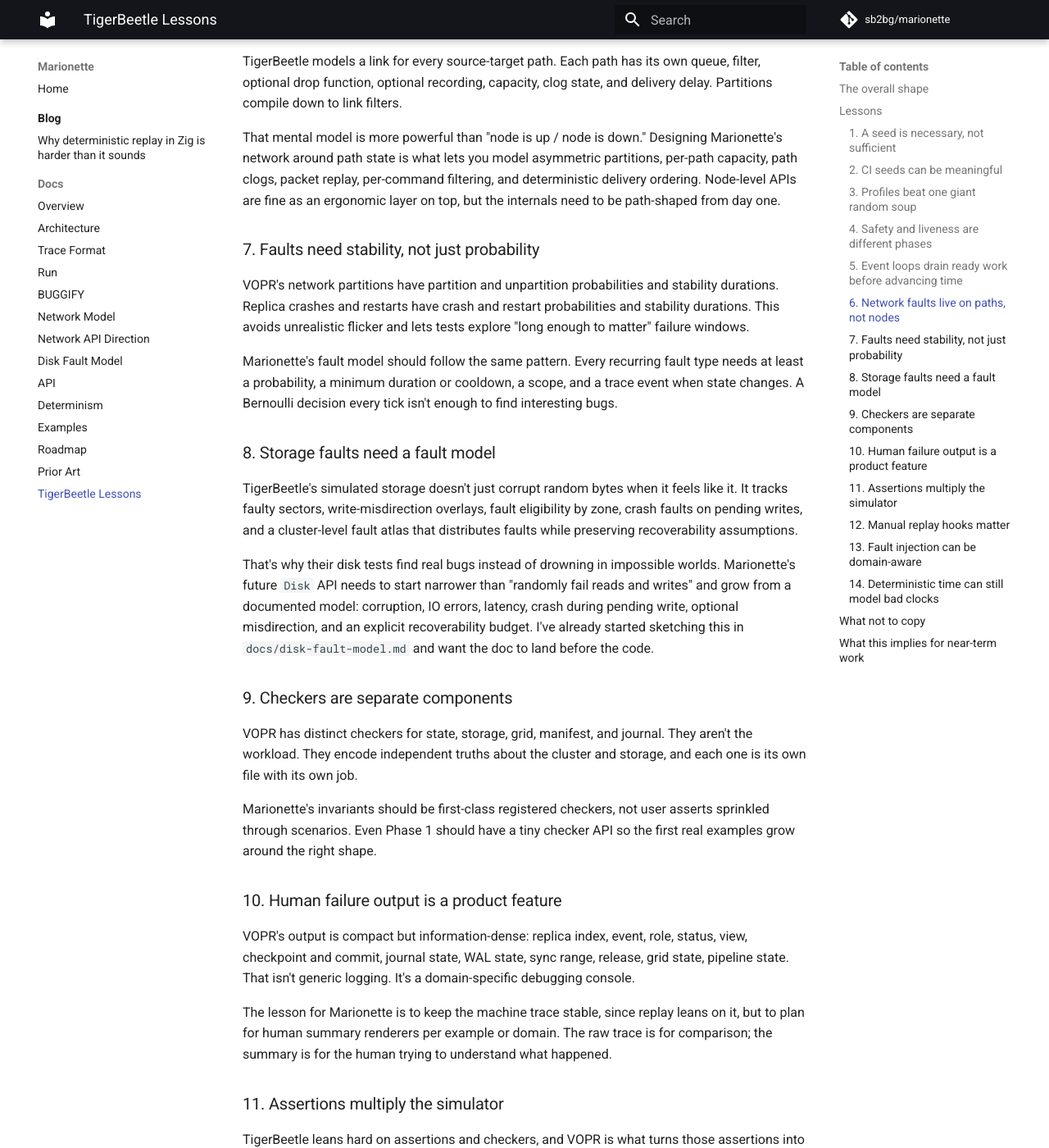
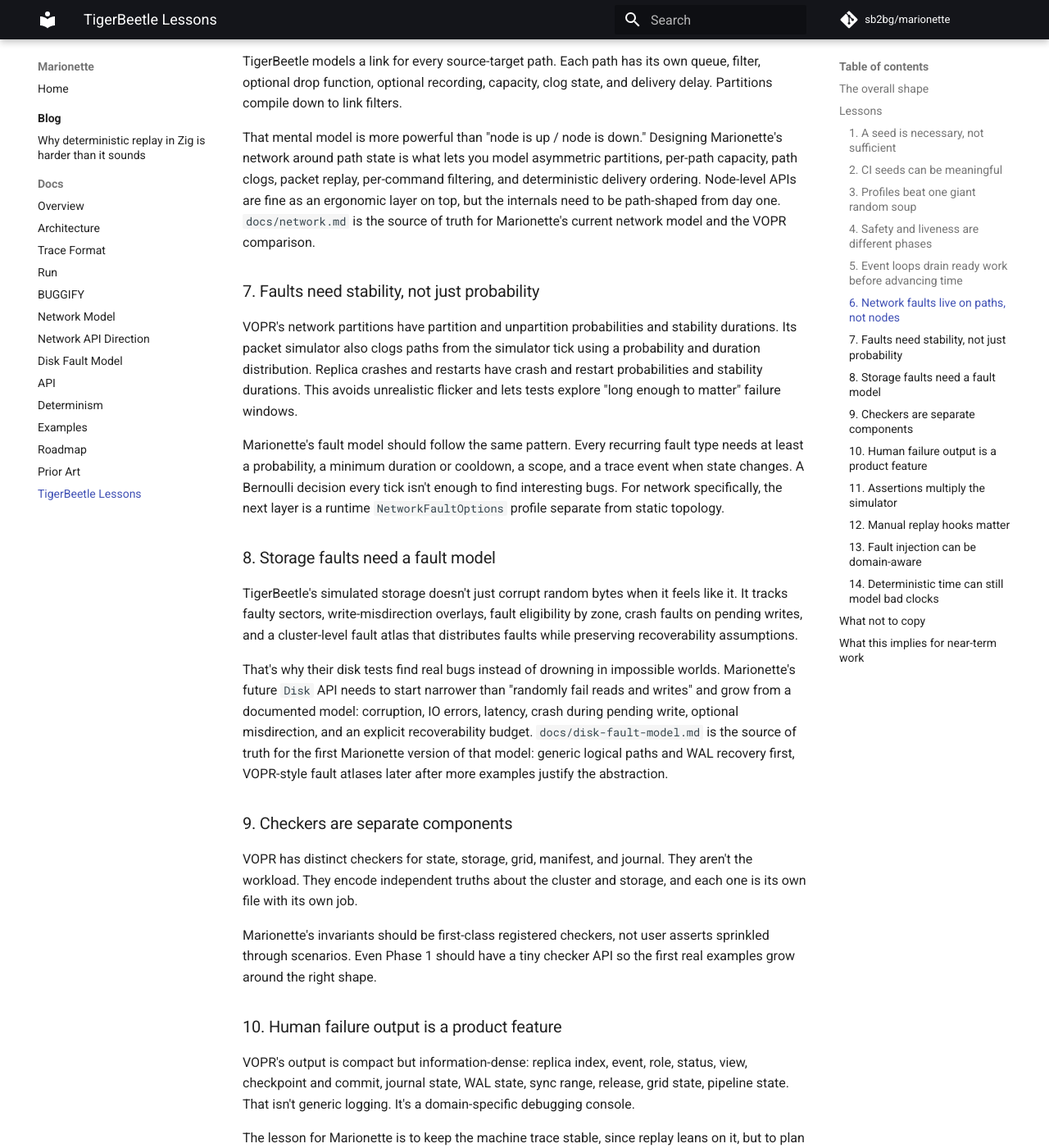
Before and after one commit to sb2bg/marionette, an MkDocs documentation site: the page built from docs/tigerbeetle-lessons.md, in a window 1280 px wide and 1400 px high, scrolled down 2452 px. Shown: the whole window at 82% size. Built offline with MkDocs 1.6.1 and Material for MkDocs 9.7.7, drawn with Linux system fonts in a browser that asks for light colours; comment, search, counter and statistics services are not loaded.

Commit message:
Update docs for disk and network

```diff
--- a/docs/tigerbeetle-lessons.md
+++ b/docs/tigerbeetle-lessons.md
@@ -111,19 +111,23 @@ Marionette's network around path state is what lets you model asymmetric
 partitions, per-path capacity, path clogs, packet replay, per-command
 filtering, and deterministic delivery ordering. Node-level APIs are fine as an
 ergonomic layer on top, but the internals need to be path-shaped from day
-one.
+one. `docs/network.md` is the source of truth for Marionette's current
+network model and the VOPR comparison.
 
 ### 7. Faults need stability, not just probability
 
 VOPR's network partitions have partition and unpartition probabilities and
-stability durations. Replica crashes and restarts have crash and restart
-probabilities and stability durations. This avoids unrealistic flicker and
-lets tests explore "long enough to matter" failure windows.
+stability durations. Its packet simulator also clogs paths from the simulator
+tick using a probability and duration distribution. Replica crashes and
+restarts have crash and restart probabilities and stability durations. This
+avoids unrealistic flicker and lets tests explore "long enough to matter"
+failure windows.
 
 Marionette's fault model should follow the same pattern. Every recurring
 fault type needs at least a probability, a minimum duration or cooldown, a
 scope, and a trace event when state changes. A Bernoulli decision every tick
-isn't enough to find interesting bugs.
+isn't enough to find interesting bugs. For network specifically, the next
+layer is a runtime `NetworkFaultOptions` profile separate from static topology.
 
 ### 8. Storage faults need a fault model
 
@@ -136,8 +140,10 @@ That's why their disk tests find real bugs instead of drowning in impossible
 worlds. Marionette's future `Disk` API needs to start narrower than "randomly
 fail reads and writes" and grow from a documented model: corruption, IO
 errors, latency, crash during pending write, optional misdirection, and an
-explicit recoverability budget. I've already started sketching this in
-`docs/disk-fault-model.md` and want the doc to land before the code.
+explicit recoverability budget. `docs/disk-fault-model.md` is the source of
+truth for the first Marionette version of that model: generic logical paths
+and WAL recovery first, VOPR-style fault atlases later after more examples
+justify the abstraction.
 
 ### 9. Checkers are separate components
 
```
